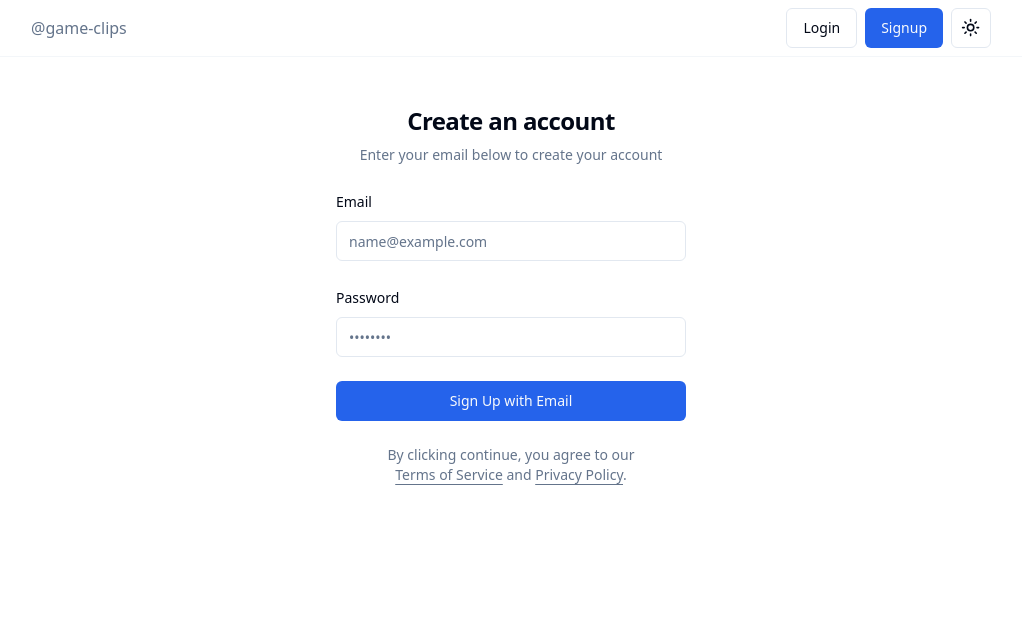
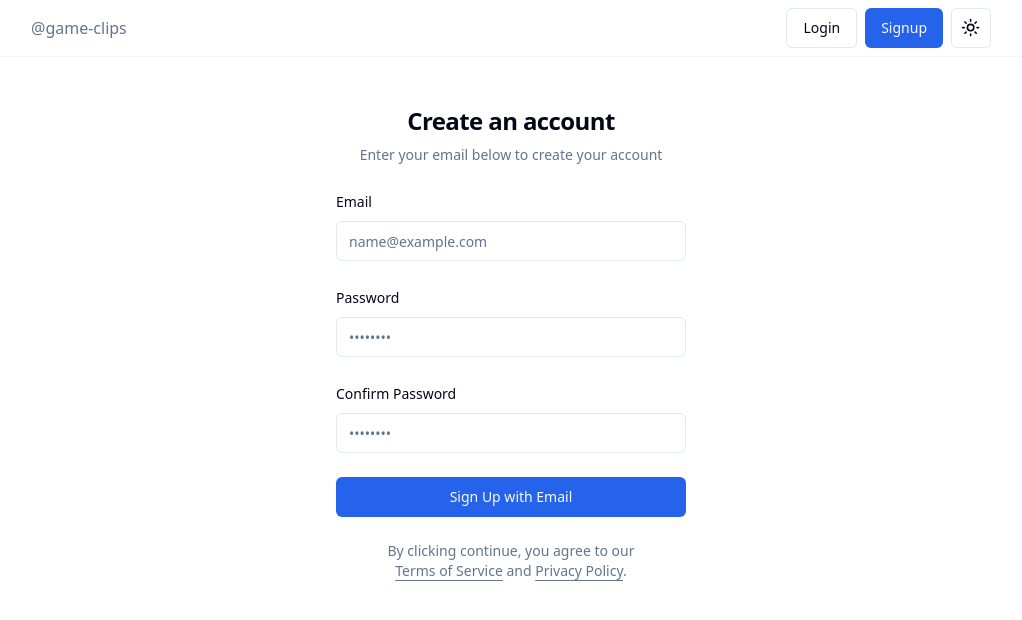
Before and after one commit to just-kwesi/challenges, a Next.js app: page /signup in a window 1280 px wide. Shown: the top 620 px of the page, without its empty margins (129-1151 px from the left). Built offline with nearby package versions, Linux system fonts and the light colour scheme; no server answers.

Commit message:
auth - password confirm field has been added

```diff
--- a/src/components/ui/auth/signup.tsx
+++ b/src/components/ui/auth/signup.tsx
@@ -18,12 +18,18 @@ import { Input } from '@/components/ui/input'
 import { toast } from '@/components/ui/use-toast'
 import Link from 'next/link'
 
-export const FormSchema = z.object({
-  email: z.string().email({ message: 'Invalid email address' }),
-  password: z
-    .string()
-    .min(8, { message: 'Password must be at least 8 characters long' }),
-})
+export const FormSchema = z
+  .object({
+    email: z.string().email({ message: 'Invalid email address' }),
+    password: z
+      .string()
+      .min(8, { message: 'Password must be at least 8 characters long' }),
+    passwordConfirm: z.string(),
+  })
+  .refine((data) => data.password === data.passwordConfirm, {
+    message: 'Passwords do not match',
+    path: ['passwordConfirm'],
+  })
 
 export type FormData = z.infer<typeof FormSchema>
 
@@ -33,6 +39,7 @@ export function SignupForm({}) {
     defaultValues: {
       email: '',
       password: '',
+      passwordConfirm: '',
     },
   })
 
@@ -76,6 +83,19 @@ export function SignupForm({}) {
             </FormItem>
           )}
         />
+        <FormField
+          control={form.control}
+          name="passwordConfirm"
+          render={({ field }) => (
+            <FormItem>
+              <FormLabel>Confirm Password</FormLabel>
+              <FormControl>
+                <Input placeholder="••••••••" {...field} type="password" />
+              </FormControl>
+              <FormMessage />
+            </FormItem>
+          )}
+        />
         <Button type="submit" className="w-full">
           Sign Up with Email
         </Button>
--- a/src/components/ui/form.tsx
+++ b/src/components/ui/form.tsx
@@ -91,12 +91,7 @@ const FormLabel = React.forwardRef<
   const { error, formItemId } = useFormField()
 
   return (
-    <Label
-      ref={ref}
-      className={cn(error && 'text-destructive', className)}
-      htmlFor={formItemId}
-      {...props}
-    />
+    <Label ref={ref} className={className} htmlFor={formItemId} {...props} />
   )
 })
 FormLabel.displayName = 'FormLabel'
```
